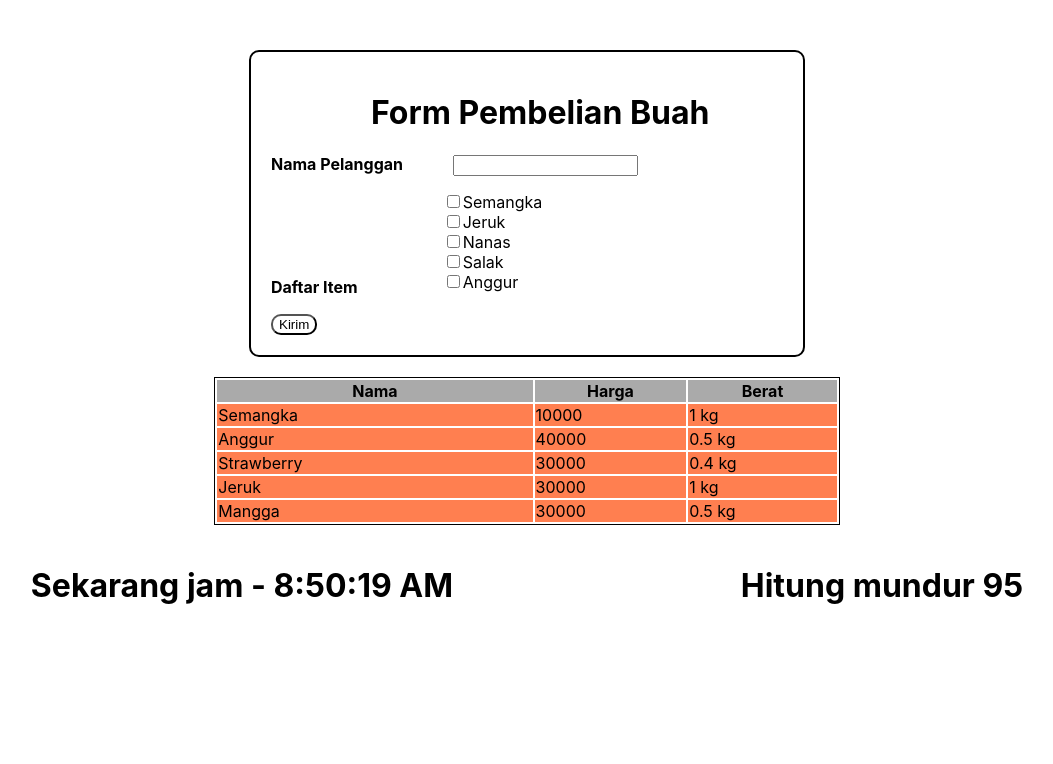
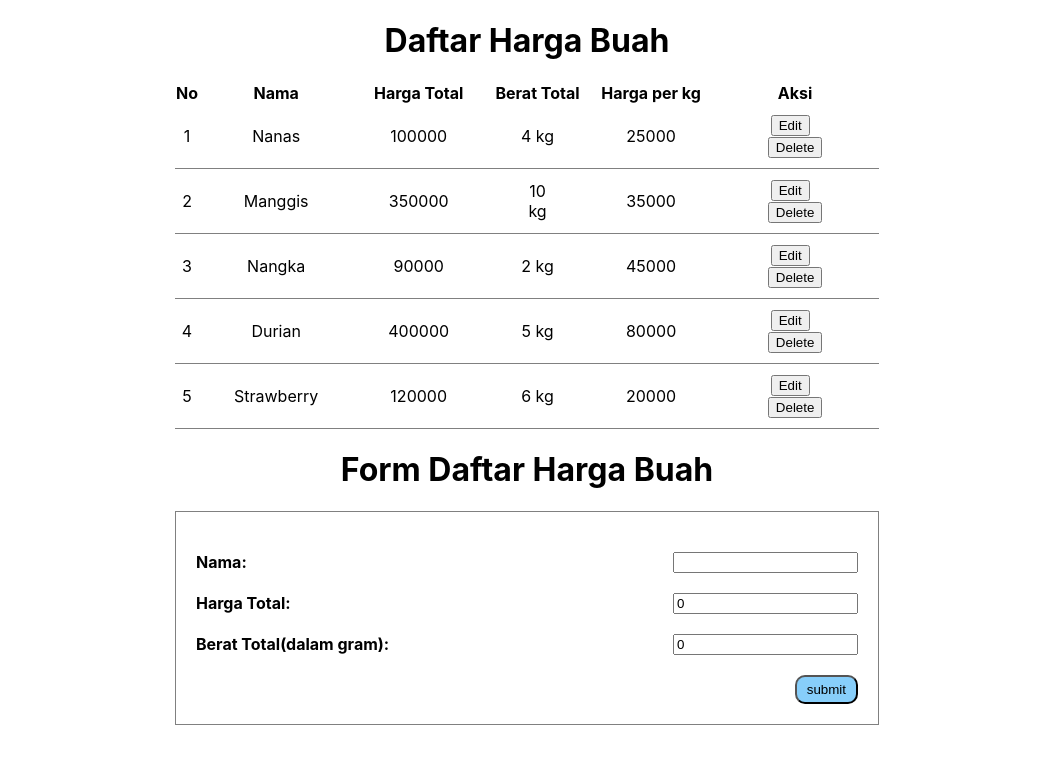
Before and after one commit to bayuik/IM-Sanbercode-Reactjs-Batch-26, a React (Create React App) app in the folder Tugas-Harian-Part-2/: page / in a window 1280 px wide. Shown: the top 764 px of the page, without its empty margins (113-1166 px from the left). Built offline with nearby package versions, Linux system fonts and the light colour scheme.

Commit message:
add tugas12

```diff
--- a/Tugas-Harian-Part-2/src/App.js
+++ b/Tugas-Harian-Part-2/src/App.js
@@ -1,13 +1,15 @@
-import Tugas9 from "./Tugas-9/Tugas9";
-import Tugas10 from './Tugas-10/Tugas10';
-import Tugas11 from './Tugas-11/Tugas11';
+// import Tugas9 from "./Tugas-9/Tugas9";
+// import Tugas10 from './Tugas-10/Tugas10';
+// import Tugas11 from './Tugas-11/Tugas11';
+import Tugas12 from './Tugas-12/Tugas12';
 
 function App() {
     return (
         <>
-            <Tugas9 />
+            {/* <Tugas9 />
             <Tugas10 />
-            <Tugas11 />
+            <Tugas11 /> */}
+            <Tugas12 />
         </>
     );
 }
--- /dev/null
+++ b/Tugas-Harian-Part-2/src/Tugas-12/Tugas12.js
@@ -0,0 +1,133 @@
+import React, {Component} from 'react';
+import './tugas12.css';
+
+class Tugas12 extends Component {
+    constructor(props){
+        super(props)
+        this.state = {
+            daftarBuah: [
+                {nama: "Nanas", hargaTotal: 100000, beratTotal: 4000 },
+                {nama: "Manggis", hargaTotal: 350000, beratTotal: 10000},
+                {nama: "Nangka", hargaTotal: 90000, beratTotal: 2000},
+                {nama: "Durian", hargaTotal: 400000, beratTotal: 5000},
+                {nama: "Strawberry", hargaTotal: 120000, beratTotal: 6000}
+            ],
+            inputNama: "",
+            inputHarga: 0,
+            inputBerat: 0,
+            currentIndex: -1
+        }
+        // this.handleChange = this.handleChange.bind(this);
+        // this.handleSubmit = this.handleSubmit.bind(this);
+    }
+
+    handleSubmit = event => {
+        event.preventDefault()
+        let currentIndex = this.state.currentIndex;
+        let daftarBuah = this.state.daftarBuah;
+        let add = {
+            nama: this.state.inputNama,
+            hargaTotal: this.state.inputHarga,
+            beratTotal: this.state.inputBerat,
+        }
+        if(currentIndex === -1){
+            this.setState({
+                daftarBuah: [...daftarBuah, add],
+                inputNama: "",
+                inputHarga: "",
+                inputBerat: "",
+            })
+        } else {
+            daftarBuah[currentIndex] = add;
+            this.setState({
+                daftarBuah: [...daftarBuah],
+                inputNama: "",
+                inputHarga: 0,
+                inputBerat: 0,
+                currentIndex: -1,
+            })
+        }
+    }
+
+    handleChange = event => {
+        let target = event.target;
+        let name = target.name;
+        this.setState({
+            [name]: event.target.value
+        })
+    }
+
+    handleEdit = event => {
+        let index = event.target.value;
+        let buah = this.state.daftarBuah[index];
+        this.setState({
+            inputNama: buah.nama,
+            inputHarga: buah.hargaTotal,
+            inputBerat: buah.beratTotal,
+            currentIndex: index
+        })
+    }
+
+    handleDelete = event => {
+        let index = parseInt(event.target.value);
+        let daftarBuah = this.state.daftarBuah.filter((e, i) => {
+            return i !== index
+        })
+        this.setState({
+            daftarBuah: [...daftarBuah]
+        })
+    }
+
+    render(){
+        return(
+            <div className="container12">
+                <h1>Daftar Harga Buah</h1>
+                <table>
+                    <thead>
+                        <th>No</th>
+                        <th>Nama</th>
+                        <th>Harga Total</th>
+                        <th>Berat Total</th>
+                        <th>Harga per kg</th>
+                        <th>Aksi</th>
+                    </thead>
+                    <tbody>
+                        {this.state.daftarBuah.map(({nama, hargaTotal, beratTotal }, index) => {
+                            return (
+                                <tr key={index} className="borderBottom">
+                                    <td>{index+1}</td>
+                                    <td>{nama}</td>
+                                    <td>{hargaTotal}</td>
+                                    <td>{beratTotal/1000} kg</td>
+                                    <td>{hargaTotal/(beratTotal/1000)}</td>
+                                    <td>
+                                        <button onClick={this.handleEdit} value={index} className="edit">Edit</button>
+                                        <button onClick={this.handleDelete} value={index}>Delete</button>
+                                    </td>
+                                </tr>
+                            )
+                        })}
+                    </tbody>
+                </table>
+                <h1>Form Daftar Harga Buah</h1>
+                <form onSubmit={this.handleSubmit}>
+                    <div className="containerForm">
+                        <label>Nama:</label>
+                        <input required name="inputNama" onChange={this.handleChange} value={this.state.inputNama} type="text" />
+                    </div>
+                    <div className="containerForm">
+                        <label>Harga Total:</label>
+                        <input required type="number" name="inputHarga" onChange={this.handleChange} value={this.state.inputHarga} />
+                    </div>
+                    <div className="containerForm">
+                        <label>Berat Total(dalam gram):</label>
+                        <input required type="number" name="inputBerat" onChange={this.handleChange} value={this.state.inputBerat} />
+                    </div>
+                    <input type="submit" value="submit" />
+                </form>
+            </div>
+        )
+    }
+}
+
+export default Tugas12;
--- /dev/null
+++ b/Tugas-Harian-Part-2/src/Tugas-12/tugas12.css
@@ -0,0 +1,51 @@
+.container12 {
+    text-align: center;
+    width: 55%;
+    margin: 0 auto;
+}
+
+table {
+    margin: 0 auto;
+    border-collapse: collapse;
+}
+
+tr{
+    border-bottom: 1px solid grey;
+}
+
+td {
+    padding: 10px 35px;
+}
+
+td:first-child {
+    padding: 5px;
+}
+
+.edit {
+    margin-right: 10px;
+}
+
+.containerForm{
+    margin-top: 20px;
+    display: flex;
+    justify-content: space-between;
+}
+
+label {
+    font-weight: bold;
+}
+
+form {
+    border: 1px solid grey;
+    padding: 20px;
+    /* clear: both; */
+    overflow: hidden;
+}
+
+input[type="submit"]{
+    float: right;
+    margin-top: 20px;
+    background-color: lightskyblue;
+    border-radius: 10px;
+    padding: 5px 10px;
+}
```
